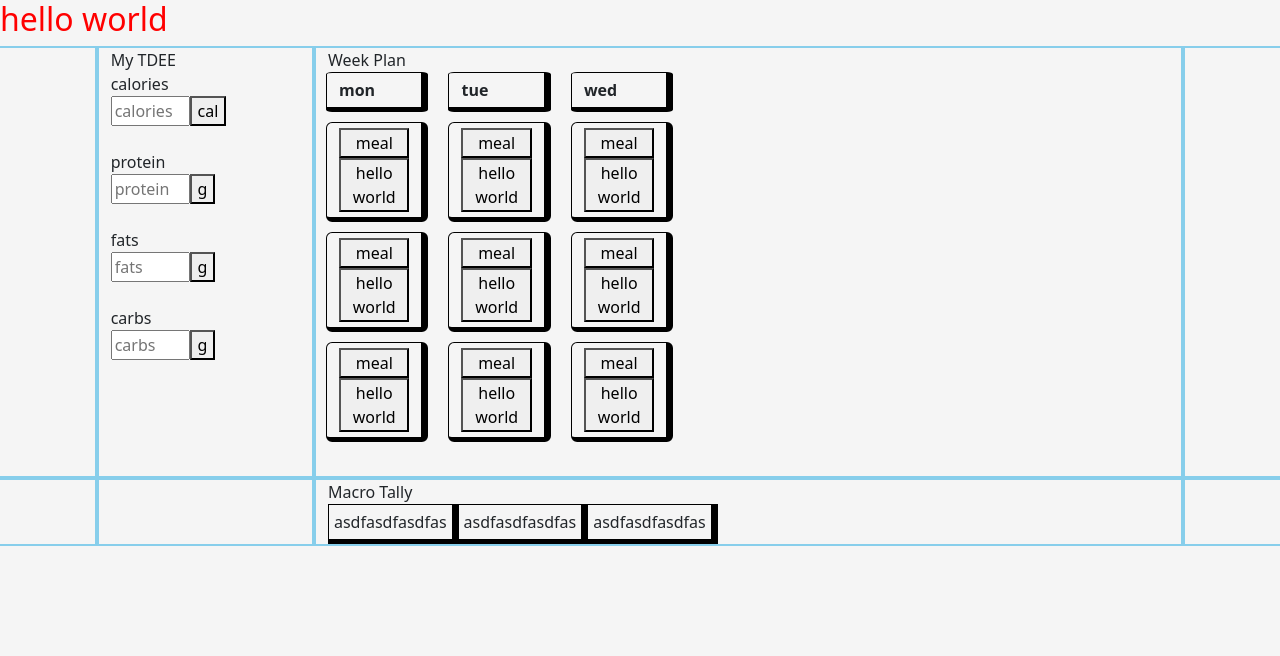
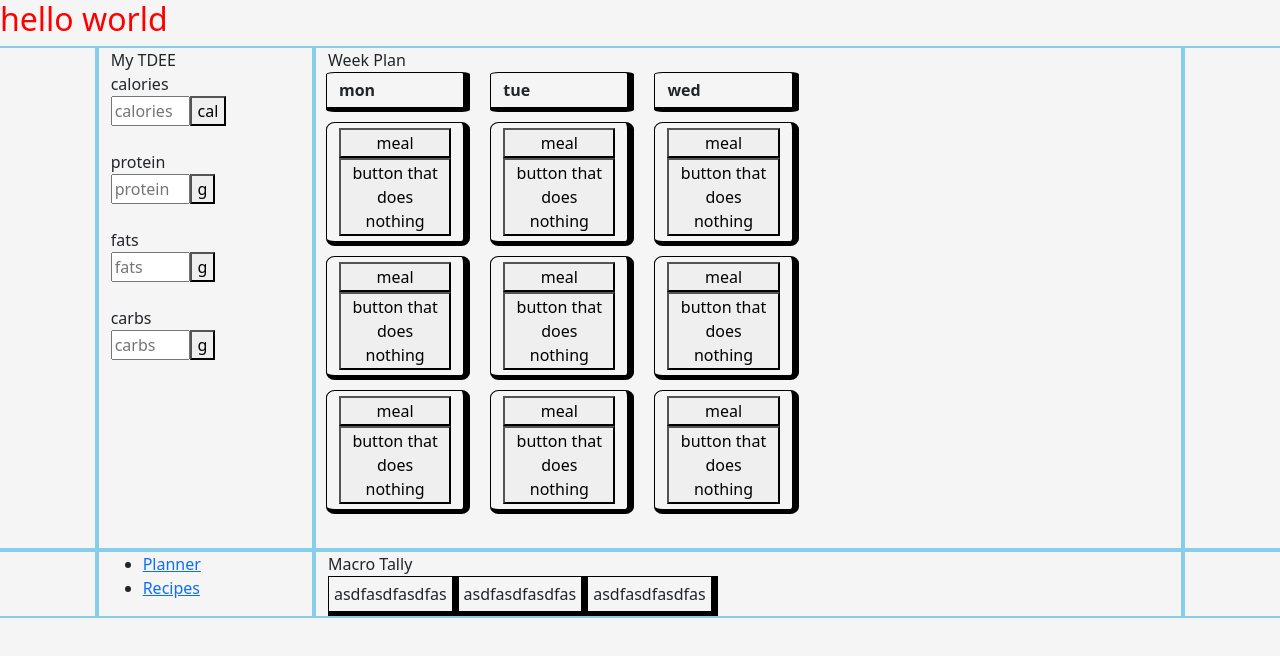
Before and after one commit to kr222/sei-projects, a React (Vite) app in the folder meal-planner/: page /planner in a window 1280 px wide. Shown: the top 656 px of the page. Built offline with nearby package versions, Linux system fonts and the light colour scheme; no server answers.

Commit message:
Implement Routes

```diff
--- a/meal-planner/src/App.jsx
+++ b/meal-planner/src/App.jsx
@@ -1,47 +1,18 @@
 import React from "react";
-import { BrowserRouter, Navigate, Route, Routes } from "react-router-dom";
+import { Navigate, Route, Routes } from "react-router-dom";
 import "./index.css";
-import MacroTally from "./components/MacroTally";
-import TDEEDisplay from "./components/TDEEDisplay";
-import WeekPlan from "./components/WeekPlan";
 import Recipes from "./pages/Recipes";
-import NavBar from "./components/NavBar";
 import Planner from "./pages/Planner";
 
 function App() {
   return (
-    // <>
-    //   {/* <NavBar></NavBar> */}
-    //   <Routes>
-    //     {/* <Route path="/" element={<Navigate replace to="/planner" />} /> */}
-    //     <Route path="planner" element={<Planner />} />
-    //     <Route path="recipes" element={<Recipes />} />
-    //   </Routes>
-    // </>
-
-    <div>
-      <h2>hello world</h2>
-      <div className="row">
-        <div className="col-sm-1 spacer"></div>
-        <div className="col-sm-2 component">
-          <TDEEDisplay></TDEEDisplay>
-        </div>
-        <div className="col-sm-8 component">
-          <WeekPlan></WeekPlan>
-        </div>
-        <div className="col-sm-1 spacer"></div>
-      </div>
-
-      <div className="row">
-        <br />
-        <div className="col-sm-1 spacer"></div>
-        <div className="col-sm-2 component"></div>
-        <div className="col-sm-8 component">
-          <MacroTally></MacroTally>
-        </div>
-        <div className="col-sm-1 spacer"></div>
-      </div>
-    </div>
+    <>
+      <Routes>
+        <Route path="/" element={<Navigate replace to="/planner" />} />
+        <Route path="planner" element={<Planner />} />
+        <Route path="recipes" element={<Recipes />} />
+      </Routes>
+    </>
   );
 }
 
--- a/meal-planner/src/components/EditMeal.jsx
+++ b/meal-planner/src/components/EditMeal.jsx
@@ -17,9 +17,9 @@ const EditMeals = (props) => {
               {
                 id: "recWxtoxI1odXsLfM",
                 fields: {
-                  mon: "B mon",
-                  tue: "B tue",
-                  wed: "B wed",
+                  mon: props.monBrekInput,
+                  tue: props.tueBrekInput,
+                  wed: props.wedBrekInput,
                 },
               },
               {
@@ -59,7 +59,11 @@ const EditMeals = (props) => {
   return (
     <>
       <hr></hr>
-      <input className="col-sm-10" placeholder="add meal"></input>
+      <input
+        className="col-sm-10"
+        placeholder="add meal"
+        onChange={props.handleMonBrekInput || props.handleTueBrekInput}
+      ></input>
       <button onClick={updateMeals}>save</button>
     </>
   );
--- a/meal-planner/src/components/MealItem.jsx
+++ b/meal-planner/src/components/MealItem.jsx
@@ -6,6 +6,20 @@ import { useState } from "react";
 const MealItem = (props) => {
   const [itemDisplay, setItemDisplay] = useState("meal");
   const [showEdit, setShowEdit] = useState();
+
+  const [monBrekInput, setMonBrekInput] = useState();
+  const [tueBrekInput, setTueBrekInput] = useState();
+  const [wedBrekInput, setWedBrekInput] = useState();
+
+  const handleMonBrekInput = (e) => {
+    setMonBrekInput(e.target.value);
+  };
+  const handleTueBrekInput = (e) => {
+    setTueBrekInput(e.target.value);
+  };
+  const handleWedBrekInput = (e) => {
+    setWedBrekInput(e.target.value);
+  };
 
   const dayMeals =
     props.monBrek ||
@@ -43,11 +57,20 @@ const MealItem = (props) => {
       >
         {itemDisplay}
       </button>
-
-      <button>hello world</button>
+      <button>button that does nothing</button>
       {showEdit && (
-        <EditMeal edit={setShowEdit} getMeals={props.getMeals}></EditMeal>
+        <EditMeal
+          edit={setShowEdit}
+          getMeals={props.getMeals}
+          handleMonBrekInput={handleMonBrekInput}
+          handleTueBrekInput={handleTueBrekInput}
+          handleWedBrekInput={handleWedBrekInput}
+          monBrekInput={monBrekInput}
+          tueBrekInput={tueBrekInput}
+          wedBrekInput={wedBrekInput}
+        ></EditMeal>
       )}
+      {monBrekInput} {tueBrekInput}
     </>
   );
 };
--- a/meal-planner/src/components/NavBar.jsx
+++ b/meal-planner/src/components/NavBar.jsx
@@ -17,7 +17,7 @@ const NavBar = () => {
         <li>
           <NavLink
             // className={(navData) => (navData.isActive ? styles.active : "")}
-            to="/planner"
+            to="/recipes"
           >
             Recipes
           </NavLink>
--- a/meal-planner/src/components/WeekPlan.jsx
+++ b/meal-planner/src/components/WeekPlan.jsx
@@ -104,7 +104,7 @@ const WeekPlan = () => {
               <MealItem tueDin={tueDin} getMeals={getMeals} />
             </td>
             <td className="col-sm-2" id="wednesdayD">
-              <MealItem wedDin={wedDin} getMeals={getMeals} />
+              <MealItem wedDin={wedDin} />
             </td>
           </tr>
         </tbody>
--- a/meal-planner/src/main.jsx
+++ b/meal-planner/src/main.jsx
@@ -2,9 +2,12 @@ import React from "react";
 import ReactDOM from "react-dom/client";
 import App from "./App";
 import "./index.css";
+import { BrowserRouter } from "react-router-dom";
 
 ReactDOM.createRoot(document.getElementById("root")).render(
   <React.StrictMode>
-    <App />
+    <BrowserRouter>
+      <App />
+    </BrowserRouter>
   </React.StrictMode>
 );
--- a/meal-planner/src/pages/Planner.jsx
+++ b/meal-planner/src/pages/Planner.jsx
@@ -1,7 +1,39 @@
 import React from "react";
+import MacroTally from "../components/MacroTally";
+import TDEEDisplay from "../components/TDEEDisplay";
+import WeekPlan from "../components/WeekPlan";
+import NavBar from "../components/NavBar";
 
 const Planner = () => {
-  return <h1>planner</h1>;
+  return (
+    <>
+      <div>
+        <h2>hello world</h2>
+        <div className="row">
+          <div className="col-sm-1 spacer"></div>
+          <div className="col-sm-2 component">
+            <TDEEDisplay></TDEEDisplay>
+          </div>
+          <div className="col-sm-8 component">
+            <WeekPlan></WeekPlan>
+          </div>
+          <div className="col-sm-1 spacer"></div>
+        </div>
+
+        <div className="row">
+          <br />
+          <div className="col-sm-1 spacer"></div>
+          <div className="col-sm-2 component">
+            <NavBar></NavBar>
+          </div>
+          <div className="col-sm-8 component">
+            <MacroTally></MacroTally>
+          </div>
+          <div className="col-sm-1 spacer"></div>
+        </div>
+      </div>
+    </>
+  );
 };
 
 export default Planner;
--- a/meal-planner/src/pages/Recipes.jsx
+++ b/meal-planner/src/pages/Recipes.jsx
@@ -1,7 +1,12 @@
 import React from "react";
+import NavBar from "../components/NavBar";
 
 const Recipes = () => {
-  return <div>recipes</div>;
+  return (
+    <div>
+      <NavBar></NavBar>
+    </div>
+  );
 };
 
 export default Recipes;
```
